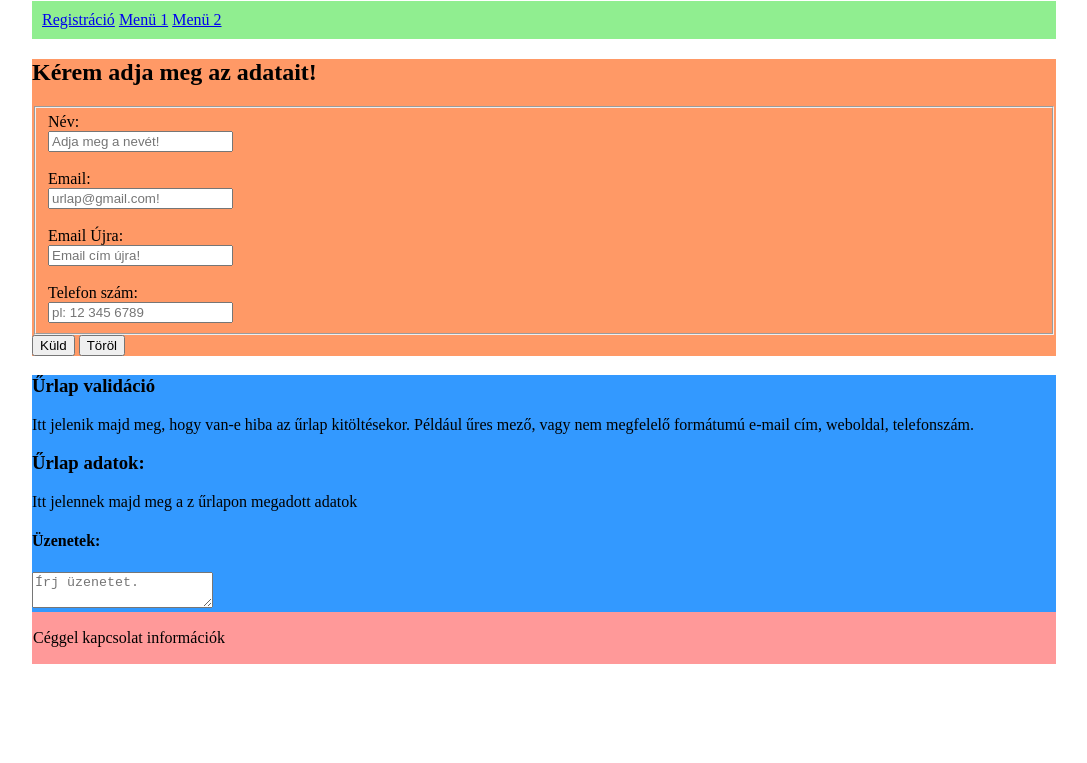
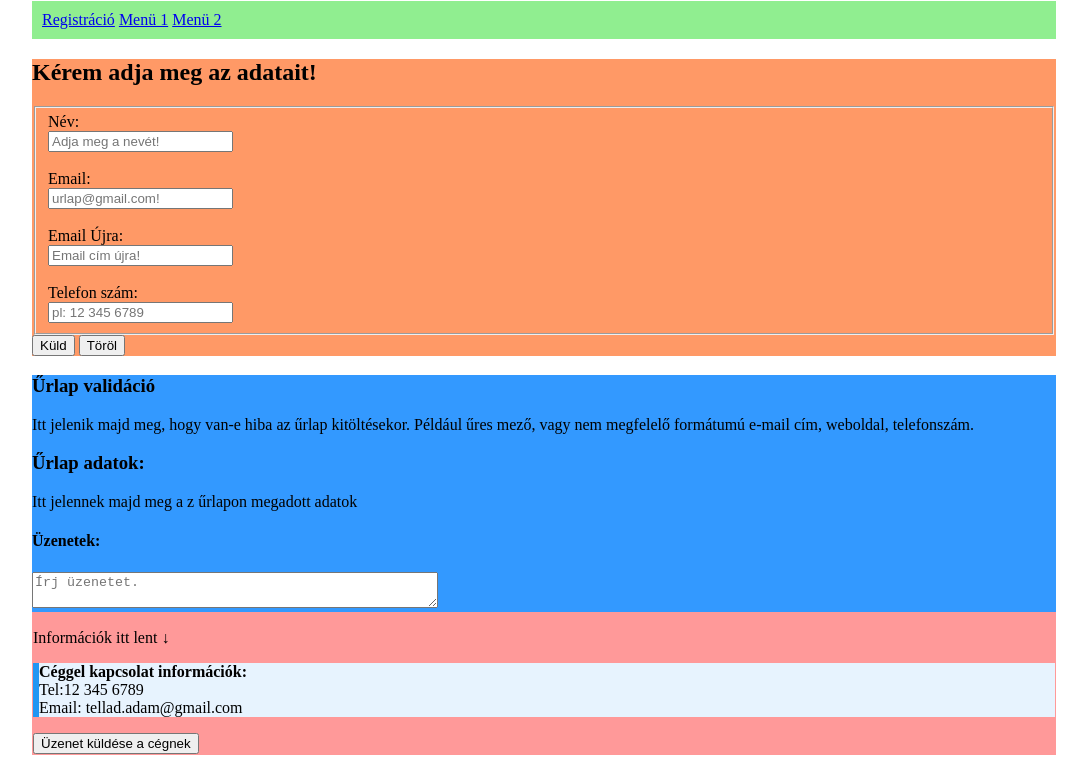
Before and after one commit to Mikihiko01/urlaposvalid, a plain HTML site: page Mikihiko01.github.io/public_html/index.html in a window 1280 px wide. Shown: the part 79-842 px from the top of the page, without its empty margins (96-1183 px from the left). Before the commit the page ends 800 px from the top, so only its background shows below. Drawn offline with Linux system fonts and the light colour scheme.

Commit message:
Add files via upload

```diff
--- a/Mikihiko01.github.io/public_html/index.html
+++ b/Mikihiko01.github.io/public_html/index.html
@@ -57,15 +57,15 @@ and open the template in the editor.
                                 Itt jelennek majd meg a z űrlapon megadott adatok  </p>
                             <h4>Üzenetek:</h4>
                             <textarea id="uzenet" placeholder="Írj üzenetet."></textarea>
-
-
-
                         </section>
-
-
                     </aside>
                     <footer>
-                        <p>Céggel kapcsolat információk</p>
+                        <p>Információk itt lent ↓</p>
+                        <div class="info">
+                                <p><strong>Céggel kapcsolat információk: <br></strong> Tel:12 345 6789<br>
+                                Email: tellad.adam@gmail.com</p>
+                            </div>
+                        <button onclick="sendMail(); return false">Üzenet küldése a cégnek</button>
                     </footer>
                     </main>
                     </body>
--- a/Mikihiko01.github.io/public_html/stilus.css
+++ b/Mikihiko01.github.io/public_html/stilus.css
@@ -7,8 +7,6 @@ main{
 
 
 }
-
-
 
 header{
     background-color: orange;
@@ -28,11 +26,18 @@ aside{
 
 }
 
-
+.info {
+  background-color: #e7f3fe;
+  border-left: 6px solid #2196F3;
+}
 footer{
     background-color: #ff9999;
     padding: 1px;
 
+}
+#uzenet{
+    width: 400px;
+    height: auto;
 }
 @media screen and (max-width:800px){
     main{
--- a/Mikihiko01.github.io/public_html/urlapkezeles.js
+++ b/Mikihiko01.github.io/public_html/urlapkezeles.js
@@ -9,7 +9,7 @@ function ID(nev) {
 function init() {
 
     ID("kuld").addEventListener("click", validalas);
-    //sendMail(); return false;
+
 }
 function validalas() {
     //  console.log("validáció");
@@ -64,18 +64,21 @@ function validalas() {
 
     }
 
+
+
     $("aside section:nth-child(1) p")[0].innerHTML = uzenet;
     $("aside section:nth-child(2) p")[0].innerHTML = megadottAdatok;
 
 
 
 }
-        //Üzenet küldés
+//Üzenet küldés
+function sendMail() {
 
-//function sendMail() {
-//    var link = "mailto: Írjon be id egy emailt !!"
-//            + "?cc=tellad.adam@gmail.com"
-//            + "&subject=" + encodeURIComponent("Üzenetem: ")
-//            + "&body=" + encodeURIComponent(ID('uzenet').value);
-//    window.location.href = link;
-//}
+    var link = "mailto:tellad.adam@gmail.com"
+            + "?cc=tellad.adam@gmail.com"
+            + "&subject=" + encodeURIComponent("Üzenetem: ")
+            + "&body=" + encodeURIComponent(ID('uzenet').value);
+    window.location.href = link;
+
+}
```
